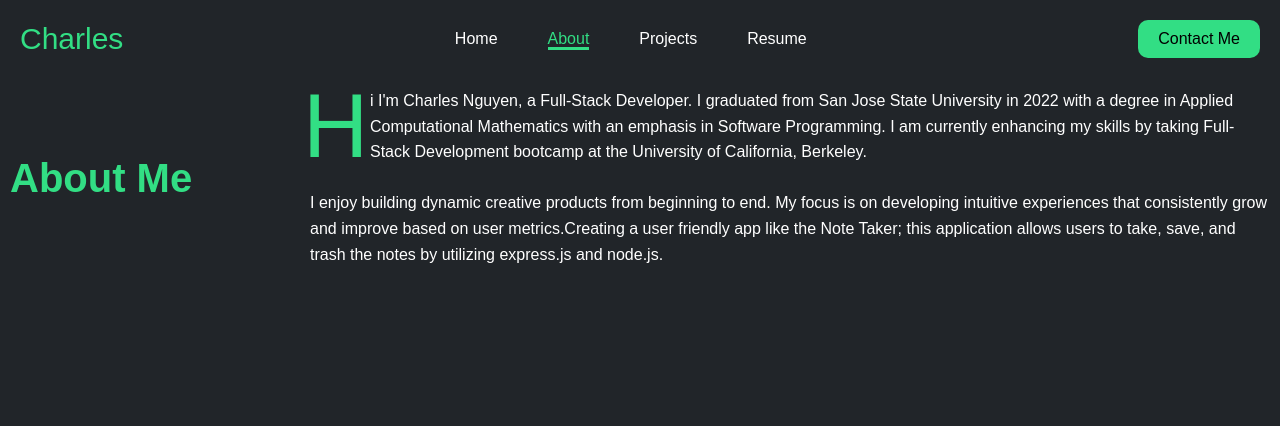
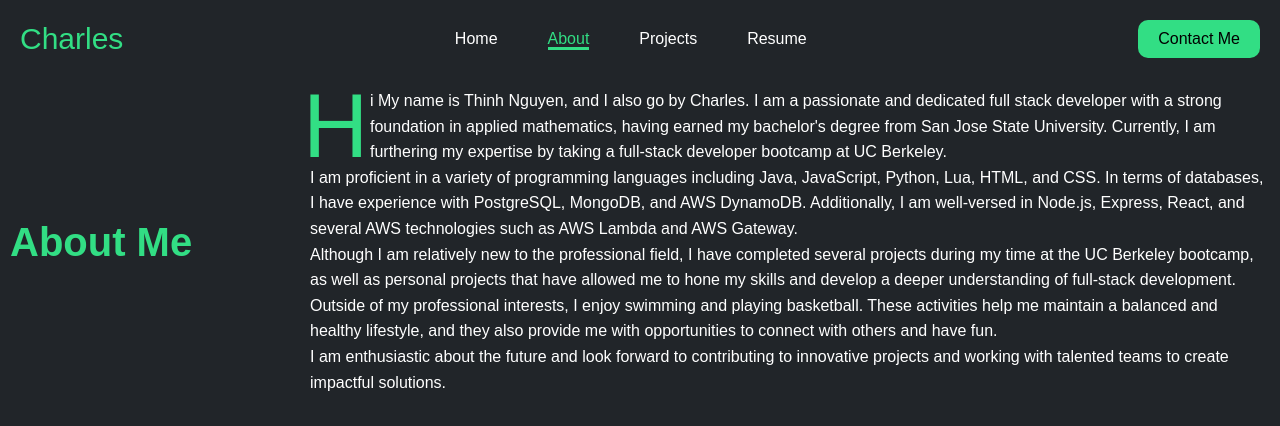
Before and after one commit to swe-thinhnguyen1701/portfolio-v2, a React (Vite) app: page /About in a window 1280 px wide. Shown: the top 426 px of the page. Built offline with nearby package versions, Linux system fonts and the light colour scheme.

Commit message:
update About page

```diff
--- a/src/pages/About.jsx
+++ b/src/pages/About.jsx
@@ -1,20 +1,15 @@
 /* eslint-disable react/no-unescaped-entities */
-function About () {
+function About() {
     return (
         <section className="about-me section">
             <div>
                 <h3>About Me</h3>
             </div>
-            <p>Hi I'm Charles Nguyen, a Full-Stack Developer. I graduated from San Jose State University in 2022 with a
-                degree
-                in Applied Computational Mathematics with an emphasis in Software Programming. I am currently enhancing
-                my
-                skills by taking Full-Stack Development bootcamp at the University of California, Berkeley. <br /><br />
-                I enjoy building dynamic creative products from beginning to end. My focus is on developing intuitive
-                experiences that consistently grow and improve based on user metrics.Creating a user friendly app like
-                the Note
-                Taker; this application allows users to take, save, and trash the notes by utilizing express.js and
-                node.js.
+            <p>Hi My name is Thinh Nguyen, and I also go by Charles. I am a passionate and dedicated full stack developer with a strong foundation in applied mathematics, having earned my bachelor's degree from San Jose State University. Currently, I am furthering my expertise by taking a full-stack developer bootcamp at UC Berkeley.<br />
+                I am proficient in a variety of programming languages including Java, JavaScript, Python, Lua, HTML, and CSS. In terms of databases, I have experience with PostgreSQL, MongoDB, and AWS DynamoDB. Additionally, I am well-versed in Node.js, Express, React, and several AWS technologies such as AWS Lambda and AWS Gateway. <br />
+                Although I am relatively new to the professional field, I have completed several projects during my time at the UC Berkeley bootcamp, as well as personal projects that have allowed me to hone my skills and develop a deeper understanding of full-stack development.<br />
+                Outside of my professional interests, I enjoy swimming and playing basketball. These activities help me maintain a balanced and healthy lifestyle, and they also provide me with opportunities to connect with others and have fun.<br />
+                I am enthusiastic about the future and look forward to contributing to innovative projects and working with talented teams to create impactful solutions.
             </p>
         </section>
     );
```
